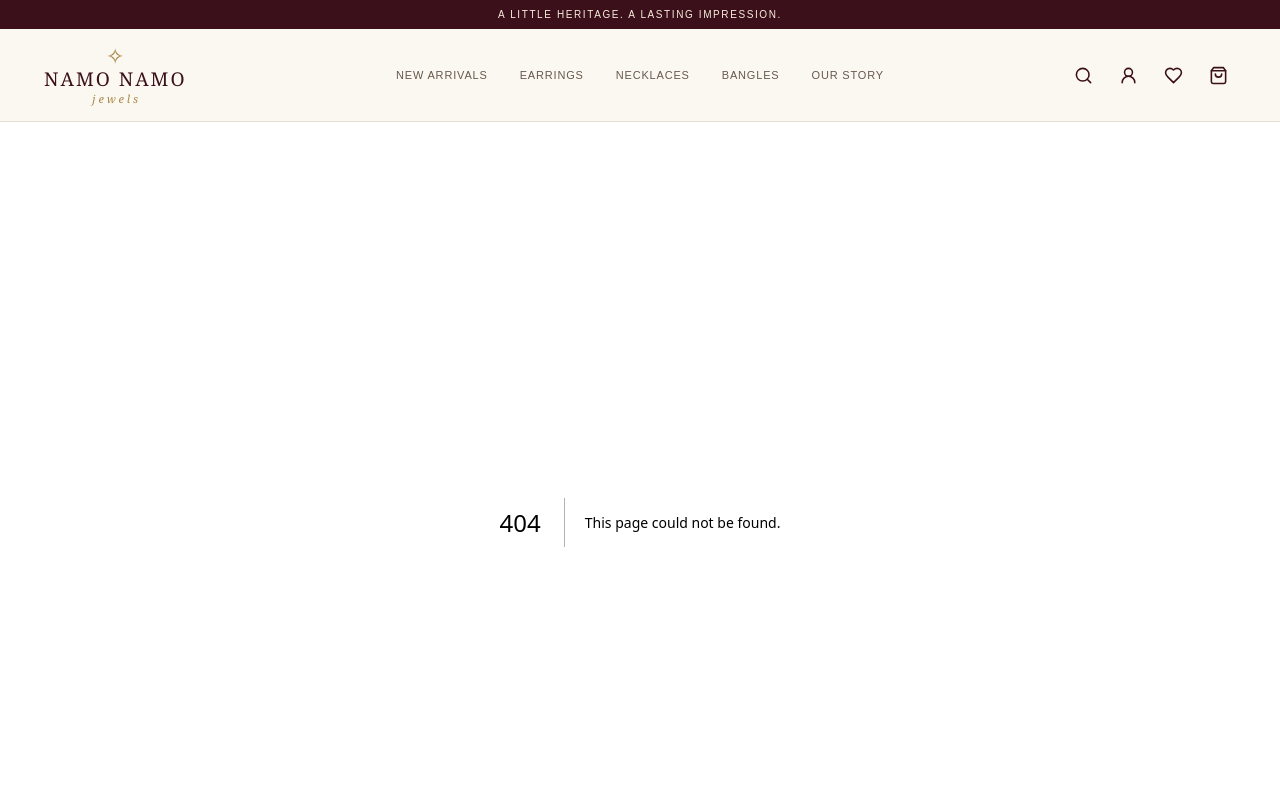
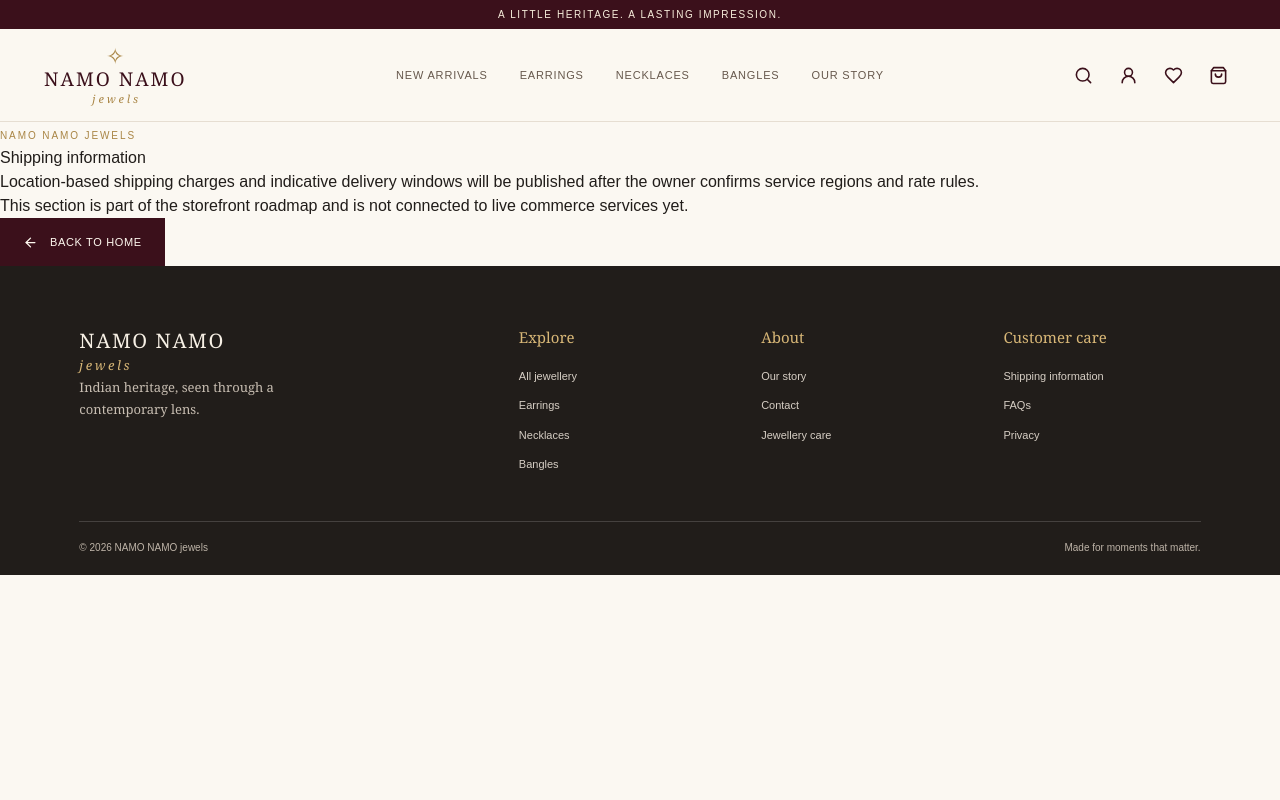
Before and after one commit to garvgola/luxury-traditional-jewelry-store, a Next.js app: page /shipping in a window 1280 px wide. Before the commit this address had no page. Shown: the top 800 px of the page. Built offline with nearby package versions, Linux system fonts and the light colour scheme.

Commit message:
Add storefront route: src/app/shipping/page.tsx

```diff
--- /dev/null
+++ b/src/app/shipping/page.tsx
@@ -0,0 +1,4 @@
+import { ComingSoon } from "@/components/coming-soon";
+export default function ShippingPage() {
+  return <ComingSoon title="Shipping information" description="Location-based shipping charges and indicative delivery windows will be published after the owner confirms service regions and rate rules." />;
+}
```
